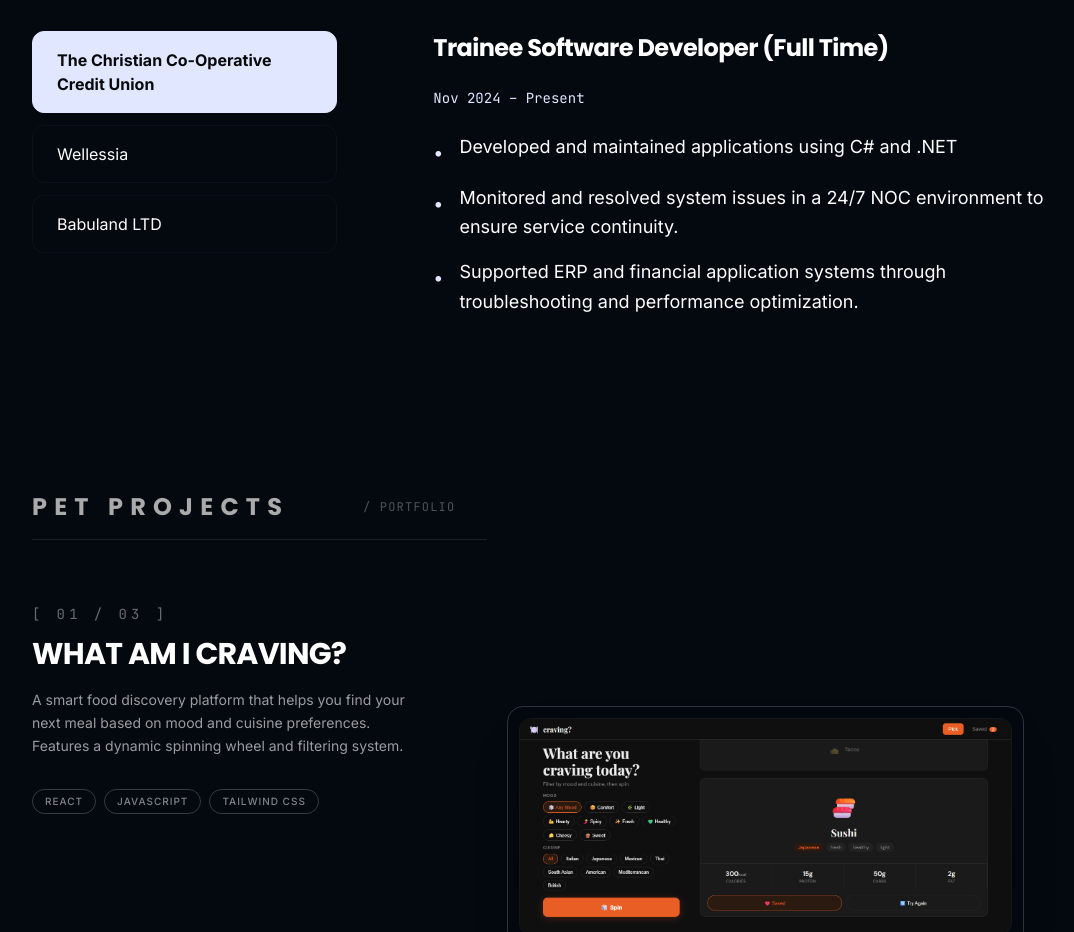
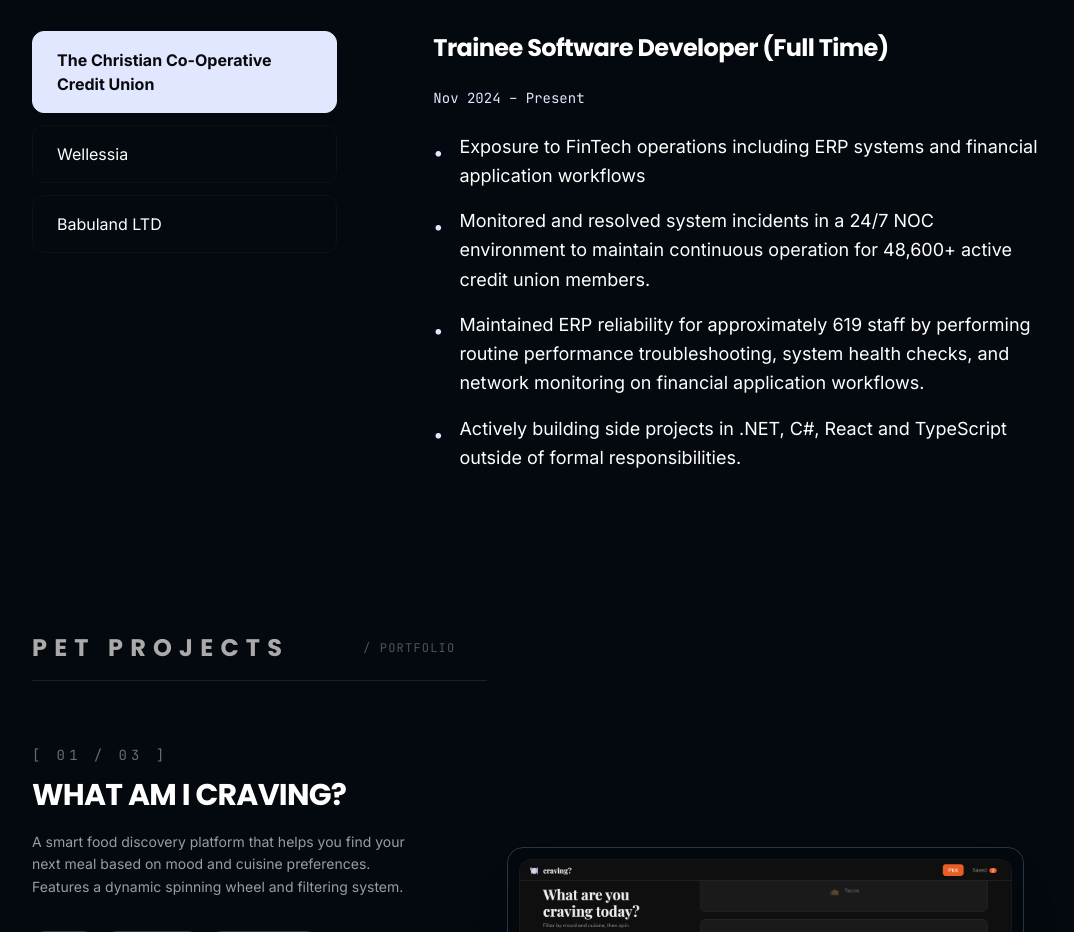
Before and after one commit to Charan951/protfilo, a React (Vite) app in the folder Brian Kabbo Sarker/: page / in a window 1280 px wide. Shown: the part 2280-3212 px from the top of the page, without its empty margins (132-1206 px from the left). Built offline with nearby package versions, Linux system fonts and the light colour scheme.

Commit message:
refactor: update Experience section with enhanced role descriptions and responsibilities for improved clarity and detail

```diff
--- a/Brian Kabbo Sarker/src/sections/Experience.tsx
+++ b/Brian Kabbo Sarker/src/sections/Experience.tsx
@@ -13,9 +13,10 @@ const Experience: React.FC = () => {
       role: 'Trainee Software Developer (Full Time)',
       period: 'Nov 2024 – Present',
       points: [
-        'Developed and maintained applications using C# and .NET',
-        'Monitored and resolved system issues in a 24/7 NOC environment to ensure service continuity.',
-        'Supported ERP and financial application systems through troubleshooting and performance optimization.',
+        'Exposure to FinTech operations including ERP systems and financial application workflows',
+        'Monitored and resolved system incidents in a 24/7 NOC environment to maintain continuous operation for 48,600+ active credit union members.',
+        'Maintained ERP reliability for approximately 619 staff by performing routine performance troubleshooting, system health checks, and network monitoring on financial application workflows.',
+        'Actively building side projects in .NET, C#, React and TypeScript outside of formal responsibilities.',
       ],
     },
     {
```
